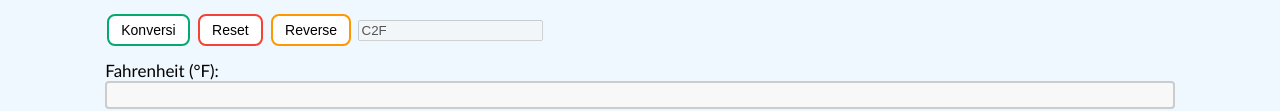
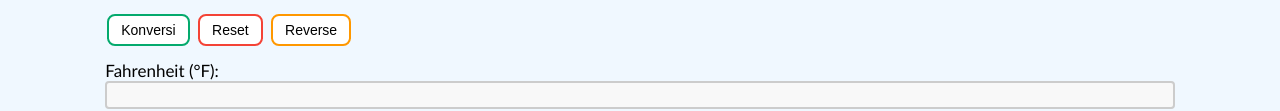
Before and after one commit to revou-fundamental-course/30-sept-24-MBLGZT12real, a plain HTML site: page index.html in a window 1280 px wide. Shown: the part 216-327 px from the top of the page. Drawn offline with Linux system fonts and the light colour scheme.

Commit message:
update input type
from text to hidden

```diff
--- a/index.html
+++ b/index.html
@@ -35,7 +35,7 @@
                     <input type="submit" value="Konversi" name="result" id="result" onclick="konversi()">
                     <input type="reset" value="Reset" name="reset" id="reset" onclick="reset()">
                     <input type="button" value="Reverse" name="reverse" id="reverse" onclick="reverse()">
-                    <input type="text" value="C2F" name="cHitungan" id="cHitungan" disabled>
+                    <input type="hidden" value="C2F" name="cHitungan" id="cHitungan" disabled>
                 </div>
             <!--</form>-->
 
```
